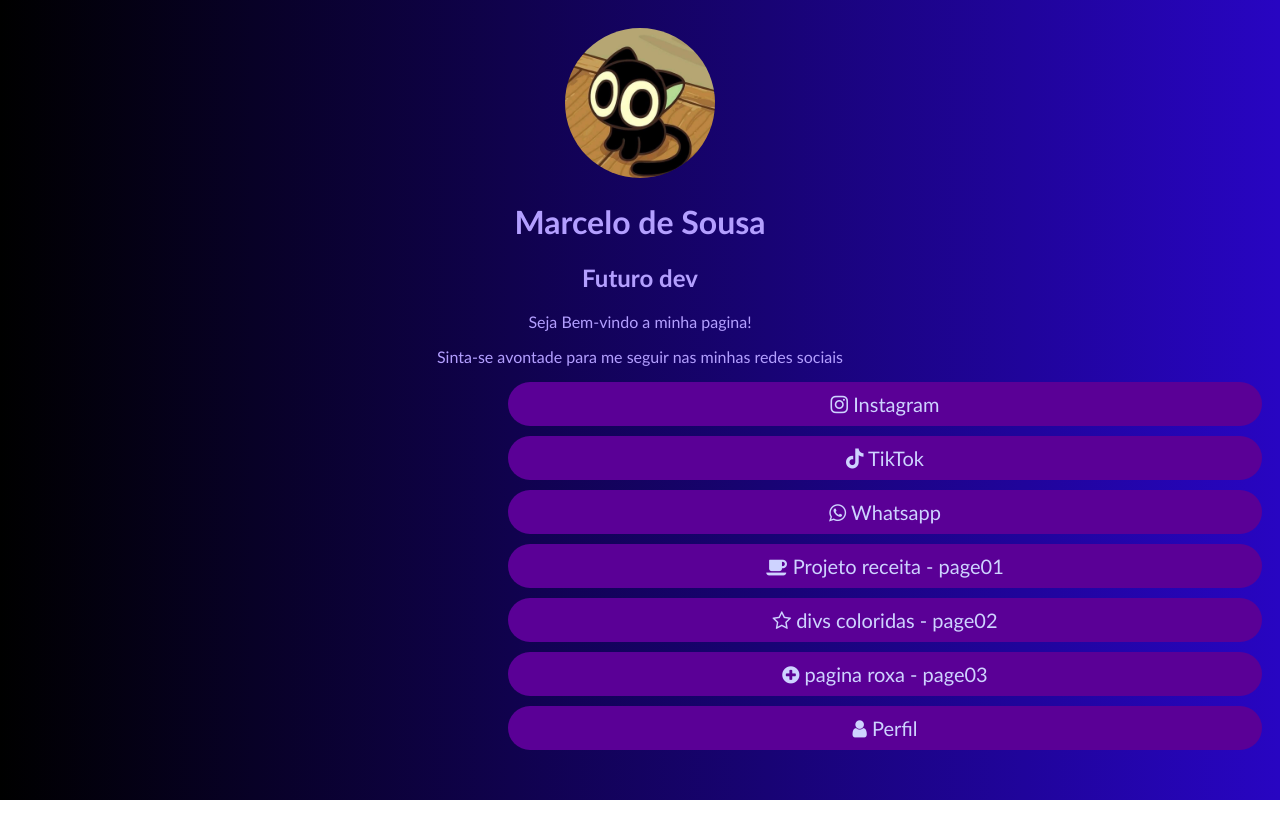
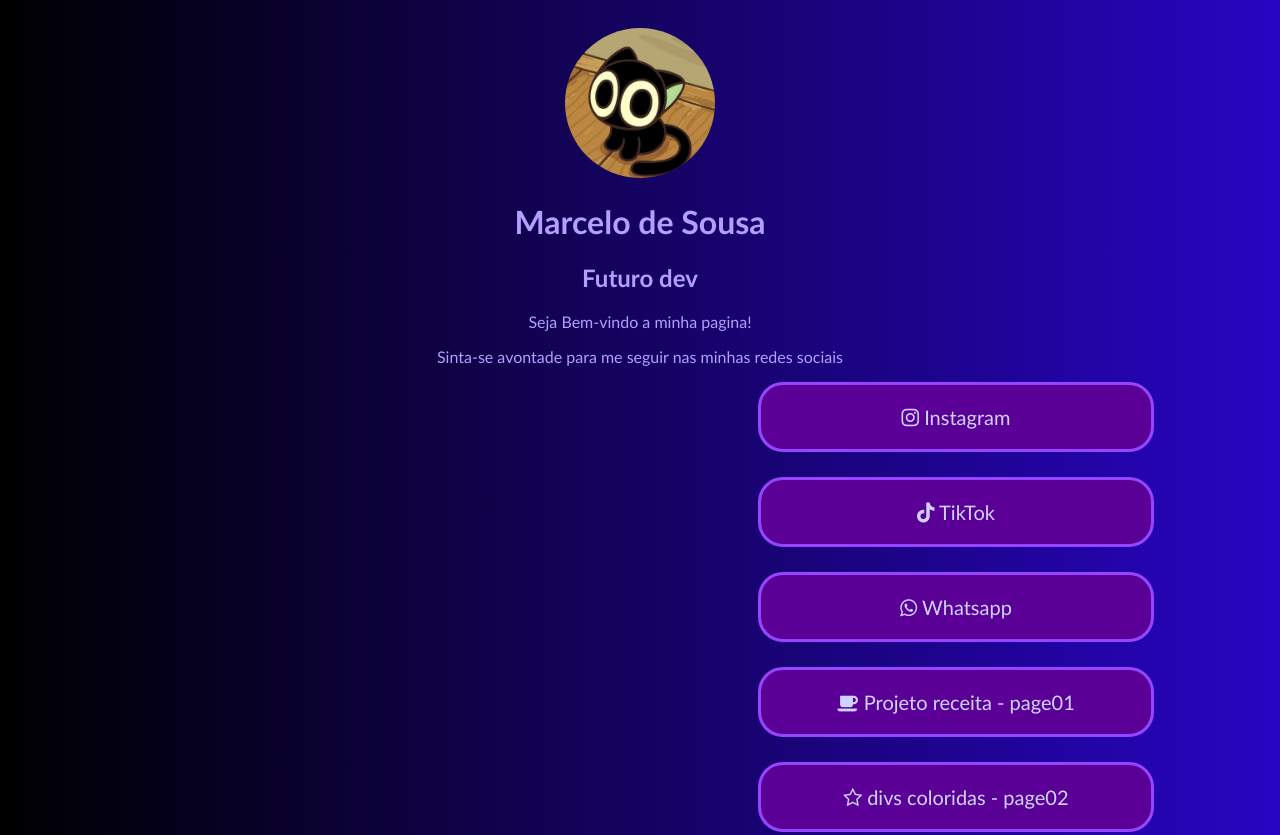
Before and after one commit to Marcelo33/perfil, a plain HTML site: page index.html in a window 1280 px wide. Shown: the top 835 px of the page. Before the commit the page ends 800 px from the top, so only its background shows below. Drawn offline with Linux system fonts and the light colour scheme.

Commit message:
Update style.css

```diff
--- a/style.css
+++ b/style.css
@@ -36,7 +36,11 @@ body {
     margin: 10px;
     display: block;
     text-decoration: none;
-    max-width: 900px;
-    margin-left: 500px;
-    border-radius: 30px;
+    max-width: 350px;
+    margin-left: 750px;
+    border-radius: 25px;
+    padding: 20px;
+    border: 3px solid rgb(150, 69, 255);
+    margin-bottom: 25px;
+
   }
```
